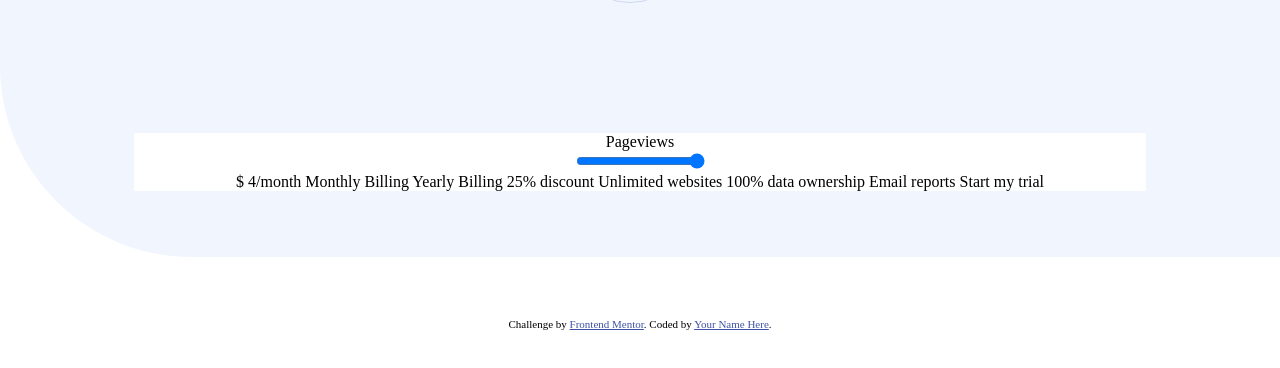
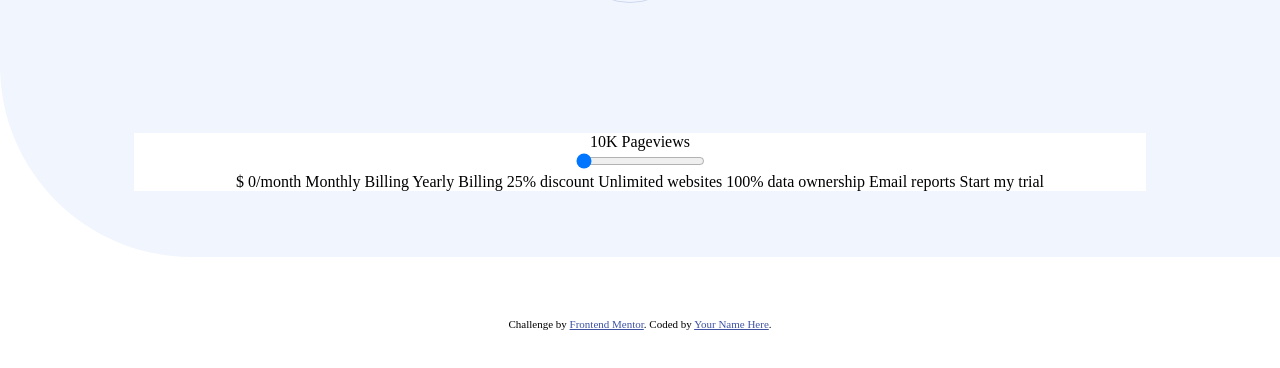
Before and after one commit to ellen0leary/interactive-pricing-component, a plain HTML site: page index.html in a window 1280 px wide. Shown: the part 192-560 px from the top of the page. Drawn offline with Linux system fonts and the light colour scheme.

Commit message:
slider working

```diff
--- a/index.html
+++ b/index.html
@@ -8,7 +8,7 @@
   <link rel="preconnect" href="https://fonts.gstatic.com">
   <!-- google font link -->
   <link href="https://fonts.googleapis.com/css2?family=Manrope:wght@600;800&display=swap" rel="stylesheet">
-  <script src = "./app/js/slider.js"></script>
+  <!-- <script src = "./app/js/slider.js"></script> -->
   <link rel="stylesheet" href="./app/css/stylesheet.css">
 
   <title>Frontend Mentor | Interactive pricing component</title>
@@ -28,12 +28,11 @@
   </div></div>
 
  <div class="card">
-  Pageviews
+   <span id="pageview">10K</span> Pageviews
   <div class="slidercontainer">
-    <input type="range" min="0" max="4" value="50"class="slider" id="value">
-    <span>  </span>
+    <input type="range" min="0" max="4" value="0"class="slider" id="value">
   </div>
-  $ <span id="out-put">8</span>/month
+  $ <span id="out-put"></span>/month
 
   Monthly Billing
   Yearly Billing 25% discount
@@ -46,12 +45,16 @@
 
 </div>
   <script>
+    var views = document.getElementById("pageview");
     var slider = document.getElementById("value");
     var output = document.getElementById("out-put");
     output.innerHTML = slider.value;
+    var price = [8,12,16,24,36];
+    var pageviews = ["10K", "50K", "100K", "500K", "1M"];
 
     slider.oninput = function() {
-      output.innerHTML = this.value;
+      output.innerHTML =price[this.value];
+      views.innerHTML = pageviews[this.value];
     }
     </script>
 
```
